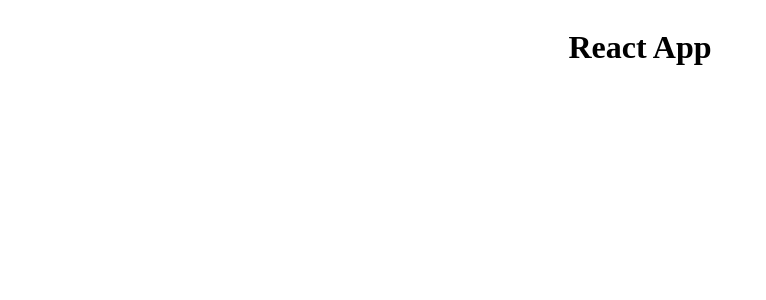
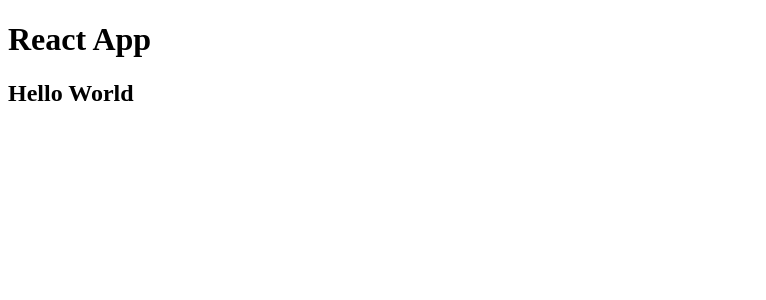
Before and after one commit to schmenniooo/PersonalWebsite, a React (Vite) app: page / in a window 1280 px wide. Shown: the top 300 px of the page, without its empty margins (0-766 px from the left). Built offline with nearby package versions, Linux system fonts and the light colour scheme.

Commit message:
Remove unused CSS file and simplify App layout
Deleted the `App.css` file and removed its import from `App.jsx`, as it was no longer needed. Updated the JSX structure to directly handle the layout without relying on external styles. Added a new `<h2>` element with "Hello World" content.

```diff
--- a/src/App.css
+++ /dev/null
@@ -1,7 +0,0 @@
-
-.headingContainer {
-
-    display: flex;
-    justify-content: center;
-    align-items: center;
-}
--- a/src/App.jsx
+++ b/src/App.jsx
@@ -1,11 +1,10 @@
-
-import './App.css'
 
 function App() {
 
     return (
-        <div className="headingContainer">
+        <div>
             <h1>React App</h1>
+            <h2>Hello World</h2>
         </div>
     )
 }
```
